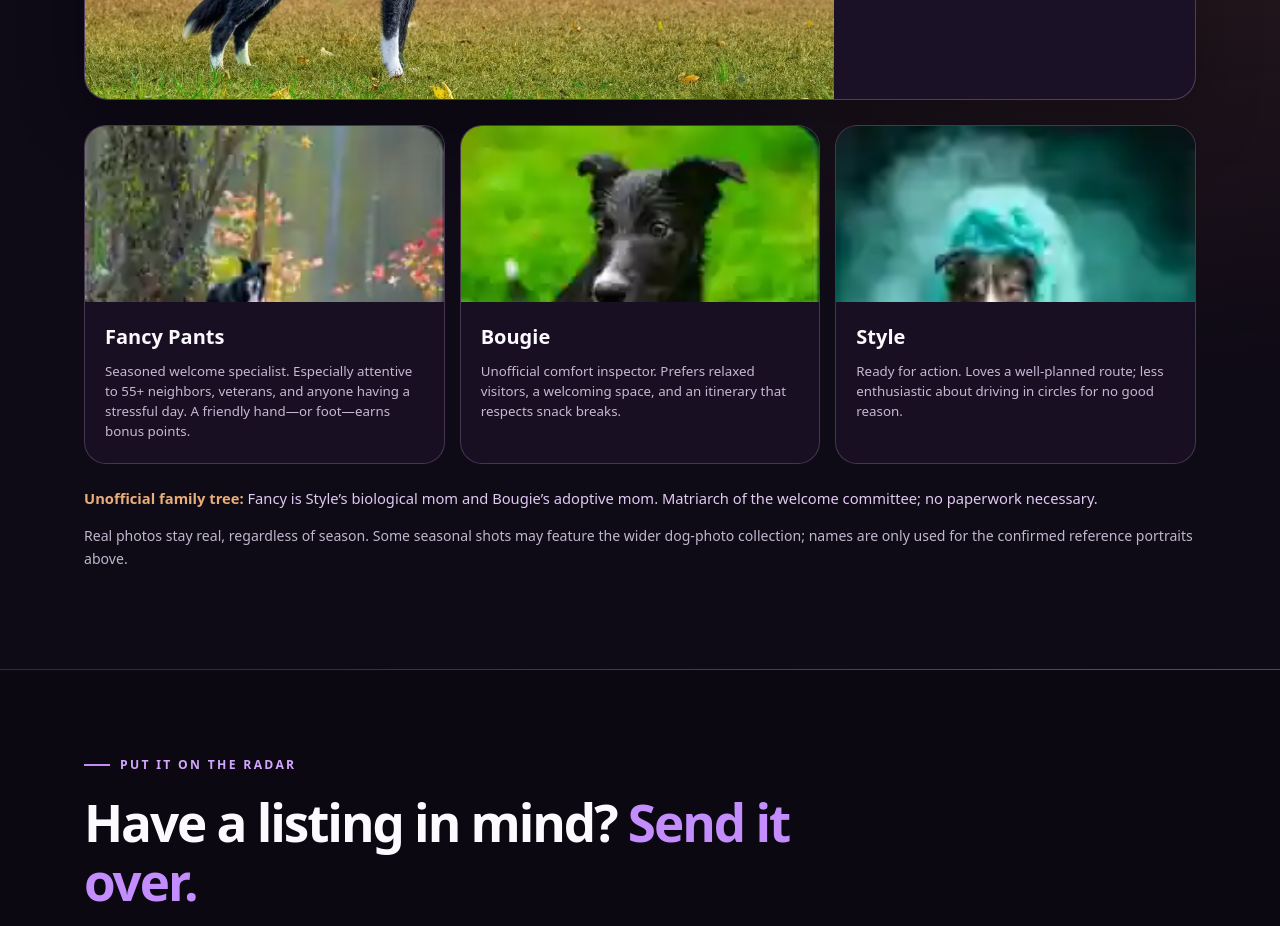
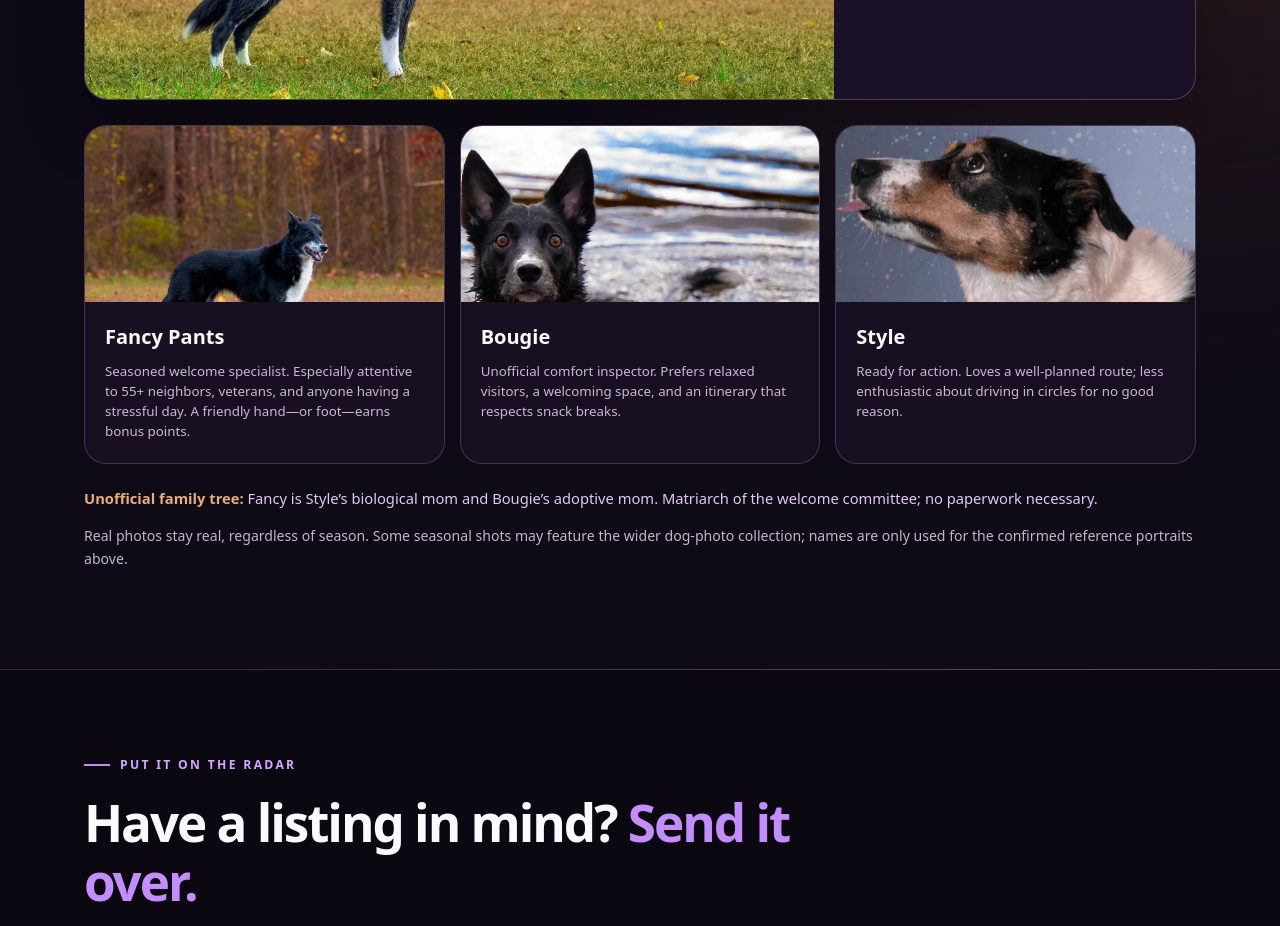
Before and after one commit to Vex432/mythichousing, a plain HTML site: page index.html in a window 1280 px wide. Shown: the part 4992-5918 px from the top of the page. Drawn offline with Linux system fonts and the light colour scheme.

Commit message:
Replace blurry pet cards with sharp original-photo portraits

```diff
--- a/index.html
+++ b/index.html
@@ -242,9 +242,9 @@
   </div>
 </div>
 <div class="season-dogs">
-    <article class="season-dog"><div class="season-dog-img"><img src="assets/fancy.webp" alt="Fancy, black dog with a white chest, near an autumn lakeside." loading="lazy" onerror="this.hidden=true"><span class="fallback">🐾<br>Fancy's photo</span></div><div class="season-dog-copy"><strong>Fancy Pants</strong><small>Seasoned welcome specialist. Especially attentive to 55+ neighbors, veterans, and anyone having a stressful day. A friendly hand—or foot—earns bonus points.</small></div></article>
-    <article class="season-dog"><div class="season-dog-img"><img src="assets/bougie.webp" alt="Bougie, black puppy with a white muzzle marking on bright green grass." loading="lazy" onerror="this.hidden=true"><span class="fallback">🐾<br>Bougie's photo</span></div><div class="season-dog-copy"><strong>Bougie</strong><small>Unofficial comfort inspector. Prefers relaxed visitors, a welcoming space, and an itinerary that respects snack breaks.</small></div></article>
-    <article class="season-dog"><div class="season-dog-img"><img src="assets/style.webp" alt="Style, smooth short-coated black white and tan dog running through teal smoke." loading="lazy" onerror="this.hidden=true"><span class="fallback">🐾<br>Style's photo</span></div><div class="season-dog-copy"><strong>Style</strong><small>Ready for action. Loves a well-planned route; less enthusiastic about driving in circles for no good reason.</small></div></article>
+    <article class="season-dog"><div class="season-dog-img"><img src="assets/fancy-portrait.webp" alt="Fancy, a black-and-white dog with a gray-flecked muzzle, standing in autumn grass." loading="lazy" onerror="this.hidden=true"><span class="fallback">🐾<br>Fancy's photo</span></div><div class="season-dog-copy"><strong>Fancy Pants</strong><small>Seasoned welcome specialist. Especially attentive to 55+ neighbors, veterans, and anyone having a stressful day. A friendly hand—or foot—earns bonus points.</small></div></article>
+    <article class="season-dog"><div class="season-dog-img"><img src="assets/bougie-portrait.webp" alt="Bougie, an alert black dog with upright ears, photographed beside the water." loading="lazy" onerror="this.hidden=true"><span class="fallback">🐾<br>Bougie's photo</span></div><div class="season-dog-copy"><strong>Bougie</strong><small>Unofficial comfort inspector. Prefers relaxed visitors, a welcoming space, and an itinerary that respects snack breaks.</small></div></article>
+    <article class="season-dog"><div class="season-dog-img"><img src="assets/style-portrait.webp" alt="Style, short-coated tricolor dog with black, white, and tan markings in a winter portrait." loading="lazy" onerror="this.hidden=true"><span class="fallback">🐾<br>Style's photo</span></div><div class="season-dog-copy"><strong>Style</strong><small>Ready for action. Loves a well-planned route; less enthusiastic about driving in circles for no good reason.</small></div></article>
   </div>
   <p class="dog-family-note"><strong>Unofficial family tree:</strong> Fancy is Style’s biological mom and Bougie’s adoptive mom. Matriarch of the welcome committee; no paperwork necessary.</p><p class="pet-note">Real photos stay real, regardless of season. Some seasonal shots may feature the wider dog-photo collection; names are only used for the confirmed reference portraits above.</p>
 </div></section>
```
Also changed, not shown: assets/bougie-portrait.webp (added), assets/fancy-portrait.webp (added), assets/style-portrait.webp (added).
